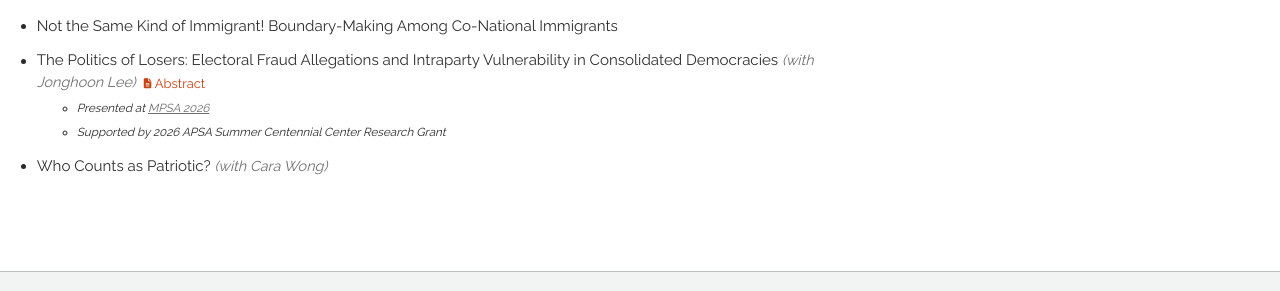
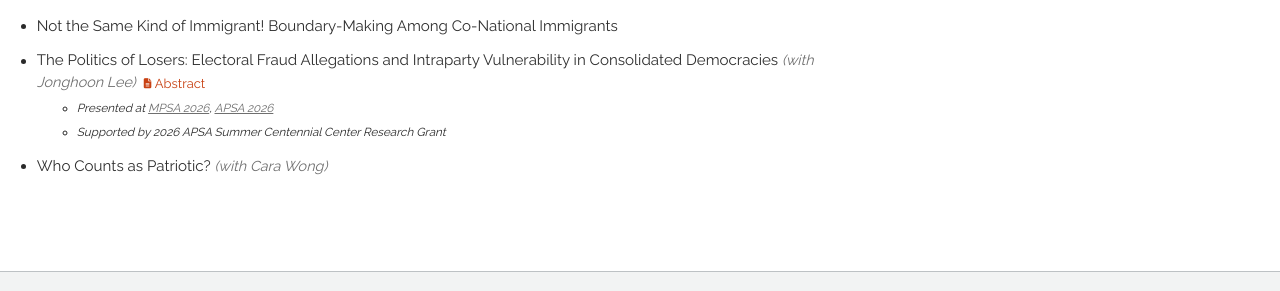
Before and after one commit to younghyunlee52/Website, a Jekyll site: the page built from _pages/research.md, in a window 1280 px wide and 900 px high, scrolled down 643 px. Shown: the part 505-796 px from the top of the window. Built offline with Jekyll 4.4.1, drawn with Linux system fonts in a browser that asks for light colours; a script bundle is joined from its source files by our own code; library files that are not in the unit come from our copies.

Commit message:
Update research.md

```diff
--- a/_pages/research.md
+++ b/_pages/research.md
@@ -118,7 +118,7 @@ My research examines how immigrants and minorities come to belong politically in
         <p class="research-entry__abstract">Democratic stability depends on losers' consent: the willingness of defeated candidates to accept outcomes and to continue competing within electoral rules. Yet recent elections have increasingly featured defeated candidates refusing to concede and alleging electoral fraud. Why do some losing candidates make allegations of electoral fraud and refuse to concede defeat? In this project, we argue that post-electoral fraud allegations are shaped by intraparty competition. Specifically, candidates with precarious standing within their party due to outsider status, leadership contestation, or expected intraparty challenges face stronger incentives to delegitimize electoral outcomes and externalize blame for defeat. To test these claims, we construct an original cross-national, candidate-level dataset of electoral fraud allegations in consolidated democracies since 1990. Preliminary findings suggest that candidates facing intraparty competition are more likely to allege electoral fraud after defeat, implying a paradox in which defeated candidates undermine electoral legitimacy to compete in future elections. The project broadens our understanding of democratic backsliding, party politics, misinformation, and comparative electoral politics.</p>
       </details></div>
       <ul class="research-entry__presented">
-        <li><em>Presented at <a href="/updates/2026-04-23-mpsa-annual-meeting/">MPSA 2026</a></em></li>
+        <li><em>Presented at <a href="/updates/2026-04-23-mpsa-annual-meeting/">MPSA 2026</a>, <a href="/updates/2026-09-03-apsa-annual-meeting-and-centennial-center-research-grant/">APSA 2026</a></em></li>
         <li><em>Supported by 2026 APSA Summer Centennial Center Research Grant</em></li>
       </ul>
     </div>
```
